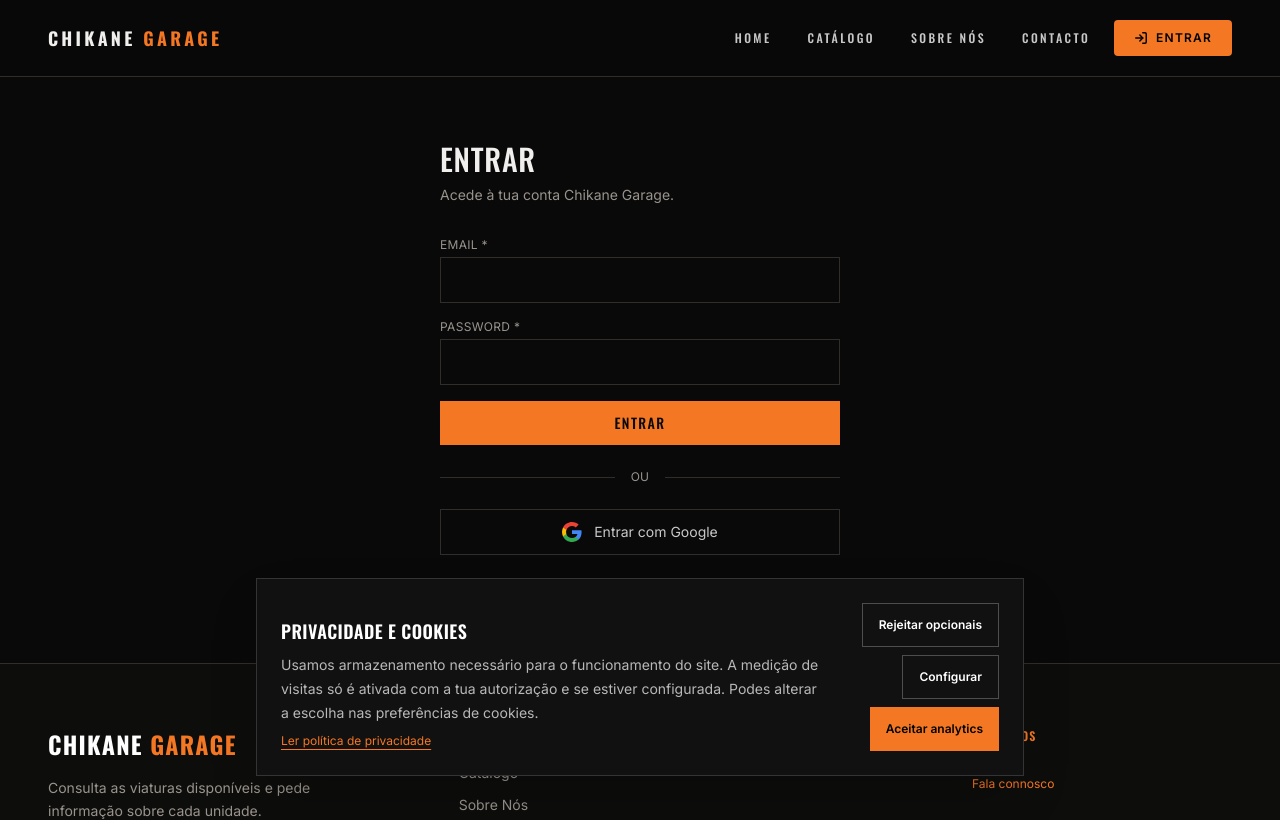
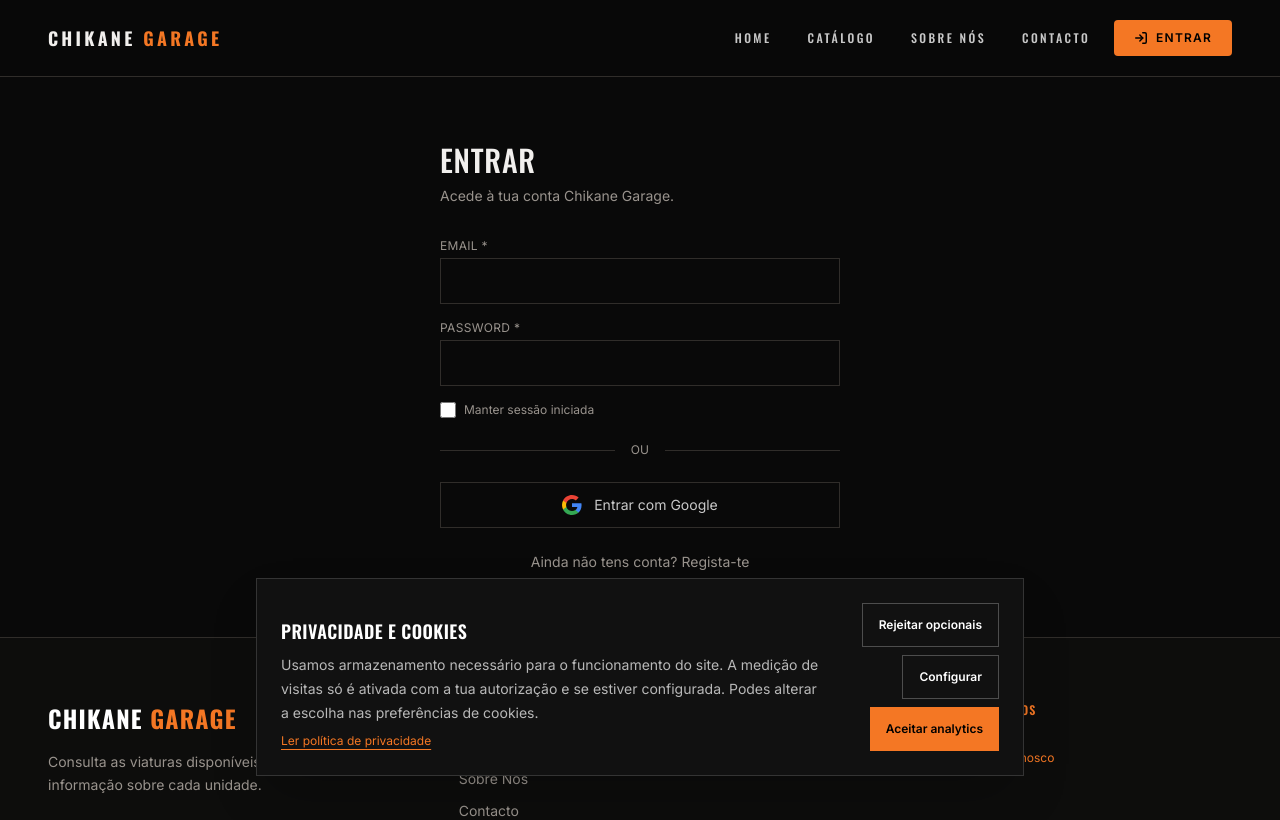
Before and after one commit to GamerAndre13/chikane-garage, a Next.js app: page /conta in a window 1280 px wide. Shown: the top 820 px of the page. Built offline with nearby package versions, Linux system fonts and the light colour scheme; no server answers; the database is empty.

Commit message:
feat(conta): adicionar checkboxes manter sessão e subscrever newsletter

```diff
--- a/app/conta/page.tsx
+++ b/app/conta/page.tsx
@@ -41,7 +41,7 @@ function ContaPageContent() {
         const { data, error } = await supabase.auth.signUp({
           email,
           password,
-          options: { data: { full_name: fullName } },
+          options: { data: { full_name: fullName }, emailRedirectTo: `${window.location.origin}/auth/callback?next=${encodeURIComponent(redirect)}` },
         });
         if (error) throw error;
 
@@ -105,9 +105,16 @@ function ContaPageContent() {
           <label className="block text-xs uppercase tracking-wide text-muted">Password *</label>
           <input name="password" type="password" required minLength={6} className="mt-1 w-full border border-border bg-background px-4 py-3 text-sm outline-none focus:border-copper" />
         </div>
-        <button type="submit" disabled={loading} className="w-full bg-copper px-6 py-3 font-display text-sm uppercase tracking-widest text-background disabled:opacity-50">
-          {loading ? "A processar..." : mode === "login" ? "Entrar" : "Criar Conta"}
-        </button>
+        {mode === "register" && (
+          <div className="flex items-center gap-2">
+            <input type="checkbox" id="subscribe_newsletter" name="subscribe_newsletter" className="w-4 h-4" defaultChecked />
+            <label htmlFor="subscribe_newsletter" className="text-xs text-muted">Subscrever ao newsletter</label>
+          </div>
+        )}
+        <div className="flex items-center gap-2">
+          <input type="checkbox" id="remember_me" name="remember_me" className="w-4 h-4" />
+          <label htmlFor="remember_me" className="text-xs text-muted">Manter sessão iniciada</label>
+        </div>
       </form>
 
       <div className="mt-6 flex items-center gap-4">
```
